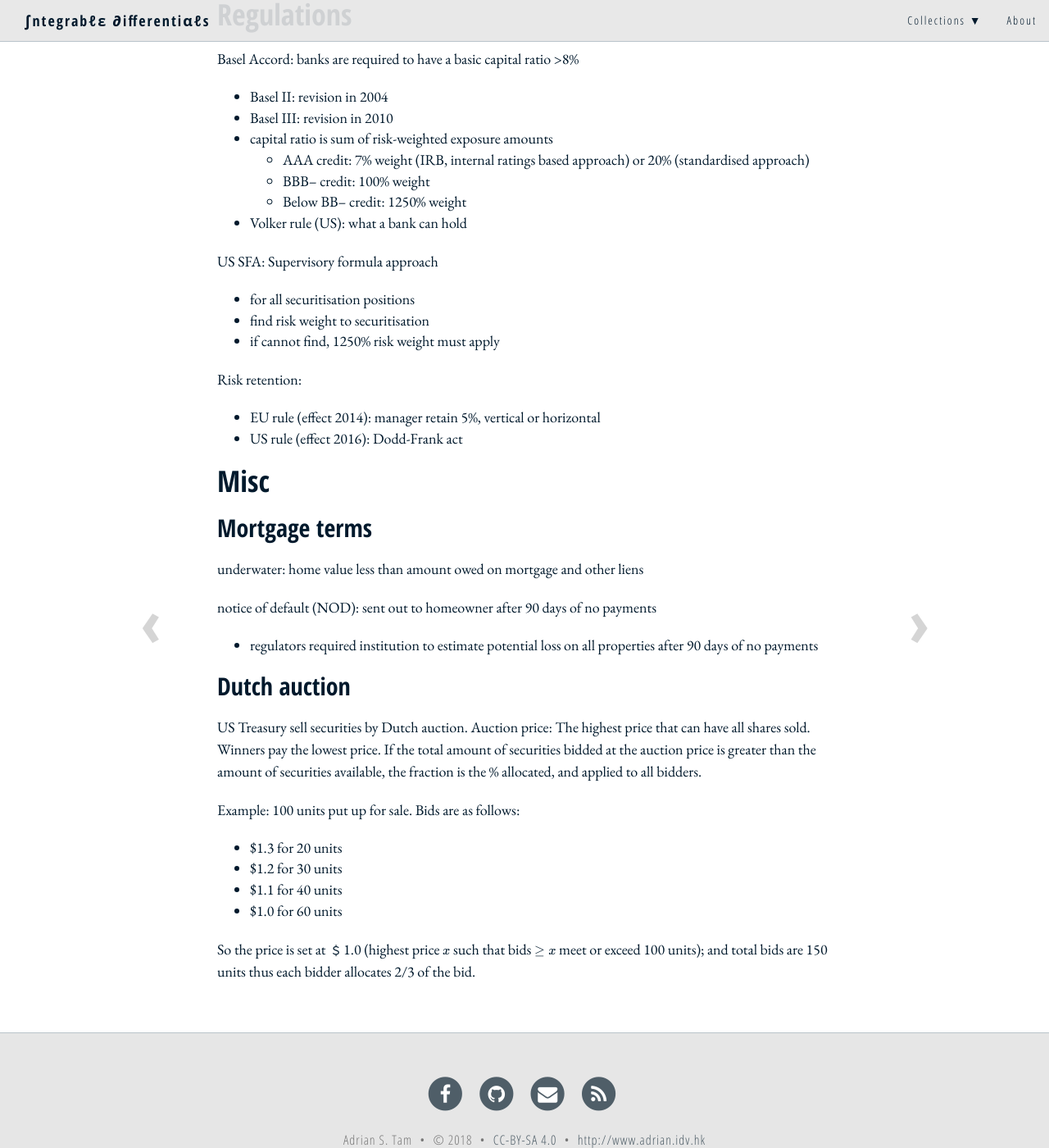
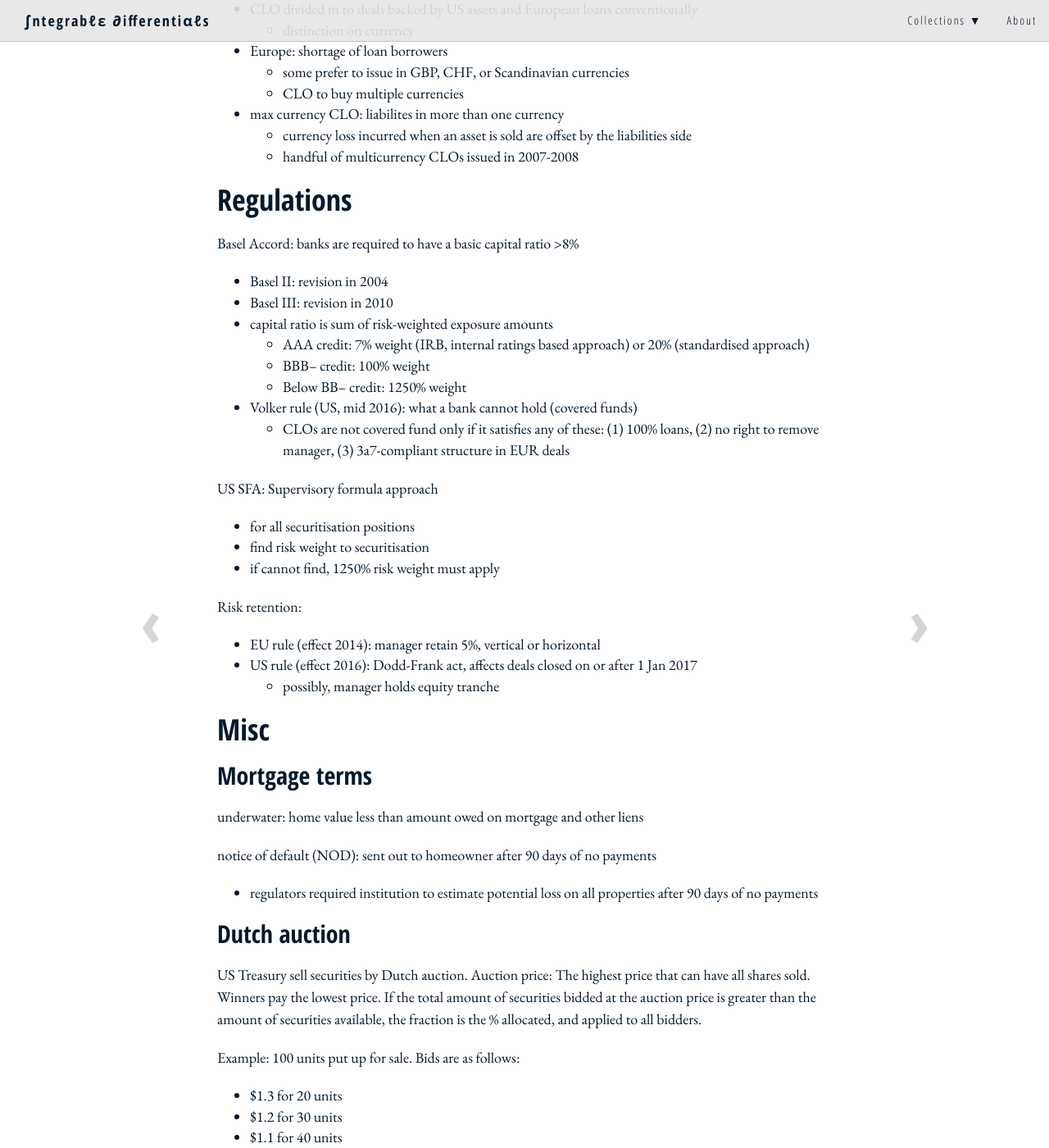
Before and after one commit to righthandabacus/righthandabacus.github.io, a Jekyll site: the page built from _posts/2017-09-15-CLOs.markdown, in a window 1280 px wide and 1400 px high, scrolled down 25960 px. Shown: the whole window at 82% size. Built offline with Jekyll 4.4.1, drawn with Linux system fonts in a browser that asks for light colours; nearby versions of some CDN libraries; some web fonts are replaced; formulas are drawn with MathJax 3; comment, search, counter and statistics services are not loaded; some of the changed text lies outside the part shown.

Commit message:
typo and minor edit

```diff
--- a/_posts/2007-03-21-fillinblank.markdown
+++ b/_posts/2007-03-21-fillinblank.markdown
@@ -2,6 +2,7 @@
 layout: post
 title: "LaTeX Package: Fill in Blanks"
 date: 2007-03-21 21:34:58 +0800
+lastedit: Fri, 26 Jan 2018 20:40:21 -0500
 tags: code
 ---
 
@@ -58,3 +59,6 @@
   * `\fillinblank{}`: If currently we are in math mode, do `\fillinspace`, otherwise, do `\fillinunderline`
   * `\fillinblank*{}`: If currently we are in math mode, do `\fillinunderline`, otherwise, do `\fillinspace`
   * `\answerspace{}`: The item in the brace is a paragraph element, which means it is a block or a box. Provide a space for this block and fill the item in.
+
+Edit (2018/1/26): There is an `exam` document class that serve a similar
+purpose, see <http://www-math.mit.edu/~psh/exam/examdoc.pdf>
--- a/_posts/2017-09-15-CLOs.markdown
+++ b/_posts/2017-09-15-CLOs.markdown
@@ -550,6 +550,14 @@
   - DM of a bond priced at par is the spread on that bond
   - DM is used to compare prices across bonds, as it adjusts for maturity and coupon differences
 
+DM in terms of present value (current price):
+
+$$ \textrm{PV} = c_0 = \sum_{i=1}^n \frac{c_i}{\prod_{j=1}^i \left(1+(r_j+\textrm{DM})(t_{j}-t_{j-1})\right)} $$
+
+In case of fixed rate, we express PV in yield instead of DM:
+
+$$ \textrm{PV} = c_0 = \sum_{i=1}^n \frac{c_i}{(1+\textrm{yield})^{t_i}} $$
+
 back-of-envelope calculation: price-yield-duration formula
 
 $$ \textrm{change in price in %} = \textrm{duration} \times -(\textrm{change in yield in %}) $$
@@ -993,7 +1001,10 @@
      - AAA credit: 7% weight (IRB, internal ratings based approach) or 20% (standardised approach)
      - BBB-- credit: 100% weight
      - Below BB-- credit: 1250% weight
-  - Volker rule (US): what a bank can hold
+  - Volker rule (US, mid 2016): what a bank cannot hold (covered funds)
+     - CLOs are not covered fund only if it satisfies any of these: (1) 100%
+       loans, (2) no right to remove manager, (3) 3a7-compliant structure in EUR
+       deals
 
 US SFA: Supervisory formula approach
   - for all securitisation positions
@@ -1003,8 +1014,8 @@
 
 Risk retention:
   - EU rule (effect 2014): manager retain 5%, vertical or horizontal
-  - US rule (effect 2016): Dodd-Frank act
-
+  - US rule (effect 2016): Dodd-Frank act, affects deals closed on or after 1 Jan 2017
+     - possibly, manager holds equity tranche
 
 # Misc
 
--- a/_posts/2018-01-22-mandelbrotsql.markdown
+++ b/_posts/2018-01-22-mandelbrotsql.markdown
@@ -61,13 +61,13 @@
 
 A Mandelbrot set is defined on the complex plane with the function
 $f_c(z)=z^2+c$ such that it is the set of all points
-$\\\{c\in\mathbb{C}: |f_c^{(n)}(0)| < \infty,\; \forall n\in\mathbb{N}\\\}$
+$$ \{c\in\mathbb{C}: |f_c^{(n)}(0)| < \infty,\; \forall n\in\mathbb{N}\} $$
 with the notation $f_c^{(n)}(z)$ defined as compound function,
 $f_c^{(1)}(z) = f_c(z)$, $f_c^{(n+1)}(z) = f_c(f_c^{(n)}(z))$.
 Finding the infinite sequence of compound function is impractical, which we
 usually approximate the Mandelbrot set for:
 
-$$\{c\in\mathbb{C}: |f_c^{(n)}(0)| < R, \; n=1,...,N\}$$
+$$ \{c\in\mathbb{C}: |f_c^{(n)}(0)| < R, \; n=1,...,N\} $$
 
 with some predefined large $N$ and $R$.
 
--- a/_posts/2018-01-26-percentile.markdown
+++ b/_posts/2018-01-26-percentile.markdown
@@ -28,7 +28,7 @@
 
 Percentile, or any quantile, is a rank statistic. Assume we have a set of
 measurements $X_1,\cdots,X_n$ and the version in ascending order of magnitude
-$\mathbf{X}=\{X_{(1)}, X_{(2)}, \cdots, X_{(n)}\}$. Roughly speaking, the
+$$\mathbf{X}=\{X_{(1)}, X_{(2)}, \cdots, X_{(n)}\}$$. Roughly speaking, the
 quantile function $Q(p)$, defined over $p\in[0,1]$, gives some value
 $X_{(k)}\in\mathbf{X}$ such that the number of measurements is fraction $p$ of
 $|\mathbf{X}|$:
```
